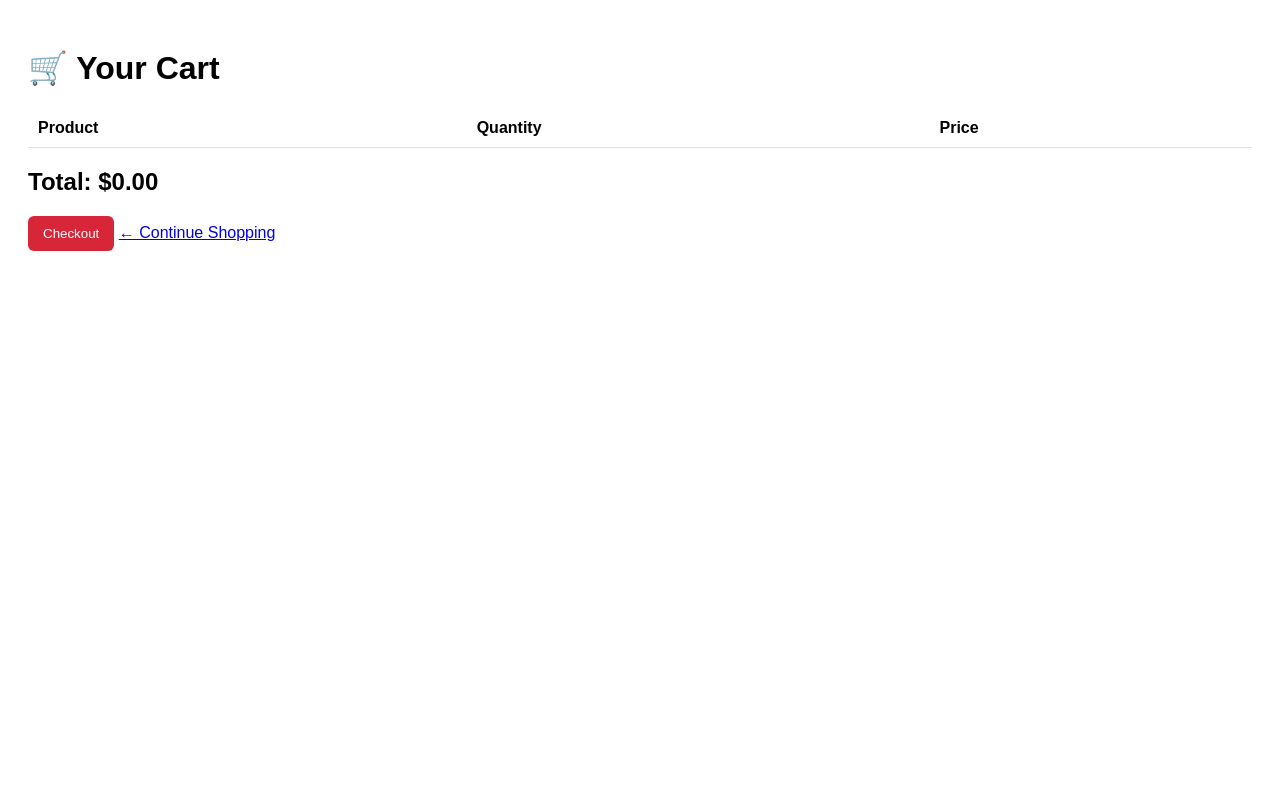
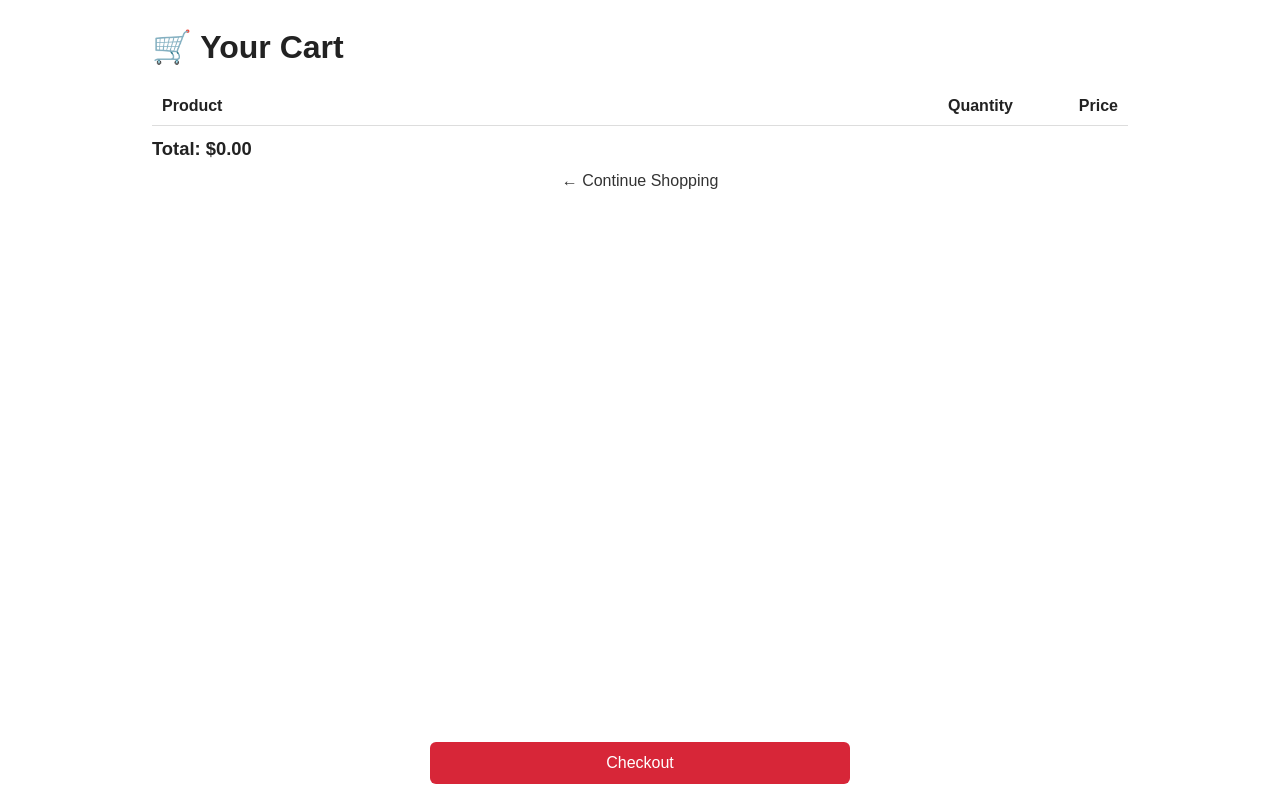
Before and after one commit to Miccod/Toons_hotsauce, a Flask app: page /cart in a window 1280 px wide. Run offline with Flask 3, Linux system fonts and the light colour scheme; lists and menus that the app fills with data are empty; some libraries are stand-ins or nearby versions.

Commit message:
lifted checkout button

```diff
--- a/templates/cart.html
+++ b/templates/cart.html
@@ -3,26 +3,129 @@
 <head>
   <meta charset="UTF-8">
   <title>Your Cart</title>
+  <meta name="viewport" content="width=device-width, initial-scale=1" />
   <script src="https://js.stripe.com/v3/"></script>
   <style>
-    body { font-family: sans-serif; padding: 20px; }
-    table { width: 100%; border-collapse: collapse; margin-bottom: 20px; }
-    th, td { padding: 10px; border-bottom: 1px solid #ddd; text-align: left; }
-    button { padding: 10px 15px; background: #d72638; color: white; border: none; cursor: pointer; border-radius: 6px; }
-    button:hover { background: #a91d2a; }
+    /* sensible box model */
+    *, *::before, *::after { box-sizing: border-box; }
+
+    body {
+      font-family: sans-serif;
+      margin: 0;
+      background: #fff;
+      color: #222;
+      padding: 16px;
+    }
+
+    .page {
+      max-width: 1000px;
+      margin: 0 auto;
+      padding: 12px;
+      /* extra bottom padding to keep content readable above the fixed button */
+      padding-bottom: 140px;
+    }
+
+    h1 { margin-top: 0; }
+
+    /* Table area wraps horizontally if needed, but table itself tries to fit */
+    .table-wrap {
+      width: 100%;
+      overflow-x: auto;
+      margin-bottom: 12px;
+    }
+
+    table {
+      width: 100%;
+      border-collapse: collapse;
+      /* key: let columns have fixed sizes so long names don't expand table */
+      table-layout: fixed;
+    }
+
+    th, td {
+      padding: 10px;
+      border-bottom: 1px solid #ddd;
+      text-align: left;
+      vertical-align: middle;
+    }
+
+    /* Reserve fixed widths for qty and price columns so first column can wrap */
+    th:nth-child(2), td:nth-child(2) { width: 80px; text-align: center; white-space: nowrap; }
+    th:nth-child(3), td:nth-child(3) { width: 110px; text-align: right; white-space: nowrap; }
+
+    /* Allow the first column to break/wrap long product names */
+    th:first-child, td:first-child {
+      width: calc(100% - 190px);  /* remaining space */
+      word-break: break-word;
+      overflow-wrap: anywhere;
+    }
+
+    #total {
+      margin: 12px 0;
+      font-size: 1.15rem;
+      font-weight: 600;
+    }
+
+    /* FIXED Checkout Button: always visible */
+    .checkout-container {
+      position: fixed;
+      left: 50%;
+      bottom: 16px;
+      transform: translateX(-50%);
+      width: calc(100% - 32px); /* leave page padding space */
+      max-width: 420px;
+      z-index: 1000;
+      display: flex;
+      justify-content: center;
+      align-items: center;
+    }
+
+    .checkout-container button {
+      width: 100%;
+      padding: 12px 18px;
+      font-size: 16px;
+      border-radius: 6px;
+      background: #d72638;
+      color: white;
+      border: none;
+      cursor: pointer;
+    }
+    .checkout-container button:hover { background: #a91d2a; }
+
+    a.continue { display: block; text-align: center; margin-top: 8px; color: #333; text-decoration: none; }
+    a.continue:hover { text-decoration: underline; }
+
+    /* Small-screen tweaks */
+    @media (max-width: 480px) {
+      body { padding: 10px; }
+      .page { padding-bottom: 120px; }
+      th, td { padding: 8px; }
+      .checkout-container { bottom: 12px; width: calc(100% - 24px); }
+      .checkout-container button { font-size: 15px; padding: 12px; }
+    }
   </style>
 </head>
 <body>
+  <div class="page">
     <h1>🛒 Your Cart</h1>
-  <table id="cart-table">
+
+    <div class="table-wrap">
+      <table id="cart-table" aria-label="Cart table">
         <thead>
           <tr><th>Product</th><th>Quantity</th><th>Price</th></tr>
         </thead>
         <tbody></tbody>
       </table>
+    </div>
+
     <h2 id="total"></h2>
-  <button onclick="checkout()">Checkout</button>
-  <a href="/">← Continue Shopping</a>
+
+    <a class="continue" href="/">← Continue Shopping</a>
+  </div>
+
+  <!-- fixed checkout container -->
+  <div class="checkout-container">
+    <button id="checkout-btn" onclick="checkout()">Checkout</button>
+  </div>
 
   <script>
     function loadCart() {
@@ -30,7 +133,9 @@
       let tbody = document.querySelector("#cart-table tbody");
       tbody.innerHTML = "";
       let total = 0;
+
       cart.forEach(item => {
+        // build row, escaping omitted for brevity
         let row = `<tr>
           <td>${item.name}</td>
           <td>${item.quantity}</td>
@@ -39,11 +144,14 @@
         tbody.innerHTML += row;
         total += item.price * item.quantity;
       });
+
       document.getElementById("total").innerText = "Total: $" + (total / 100).toFixed(2);
     }
 
     async function checkout() {
       let cart = JSON.parse(localStorage.getItem("cart")) || [];
+      if (!cart || cart.length === 0) { alert("Your cart is empty."); return; }
+
       const res = await fetch("/create-checkout-session", {
         method: "POST",
         headers: {"Content-Type": "application/json"},
@@ -52,13 +160,21 @@
       const data = await res.json();
       if (data.url) {
         window.location = data.url;
-        localStorage.removeItem("cart"); // clear cart after starting checkout
+        localStorage.removeItem("cart");
       } else {
         alert("Error: " + JSON.stringify(data));
       }
     }
 
+    // render on load
     loadCart();
+
+    // DEBUG: if still broken, uncomment to print widths to console
+    // window.addEventListener('load', () => {
+    //   console.log('viewport', document.documentElement.clientWidth);
+    //   console.log('page max-width', document.querySelector('.page').offsetWidth);
+    //   console.log('table width', document.querySelector('#cart-table').offsetWidth);
+    // });
   </script>
 </body>
 </html>
```
Also changed, not shown: templates/index.html (+18 -0 lines), hotsauce.db. Lines whose indentation alone changed are shown as unchanged.
